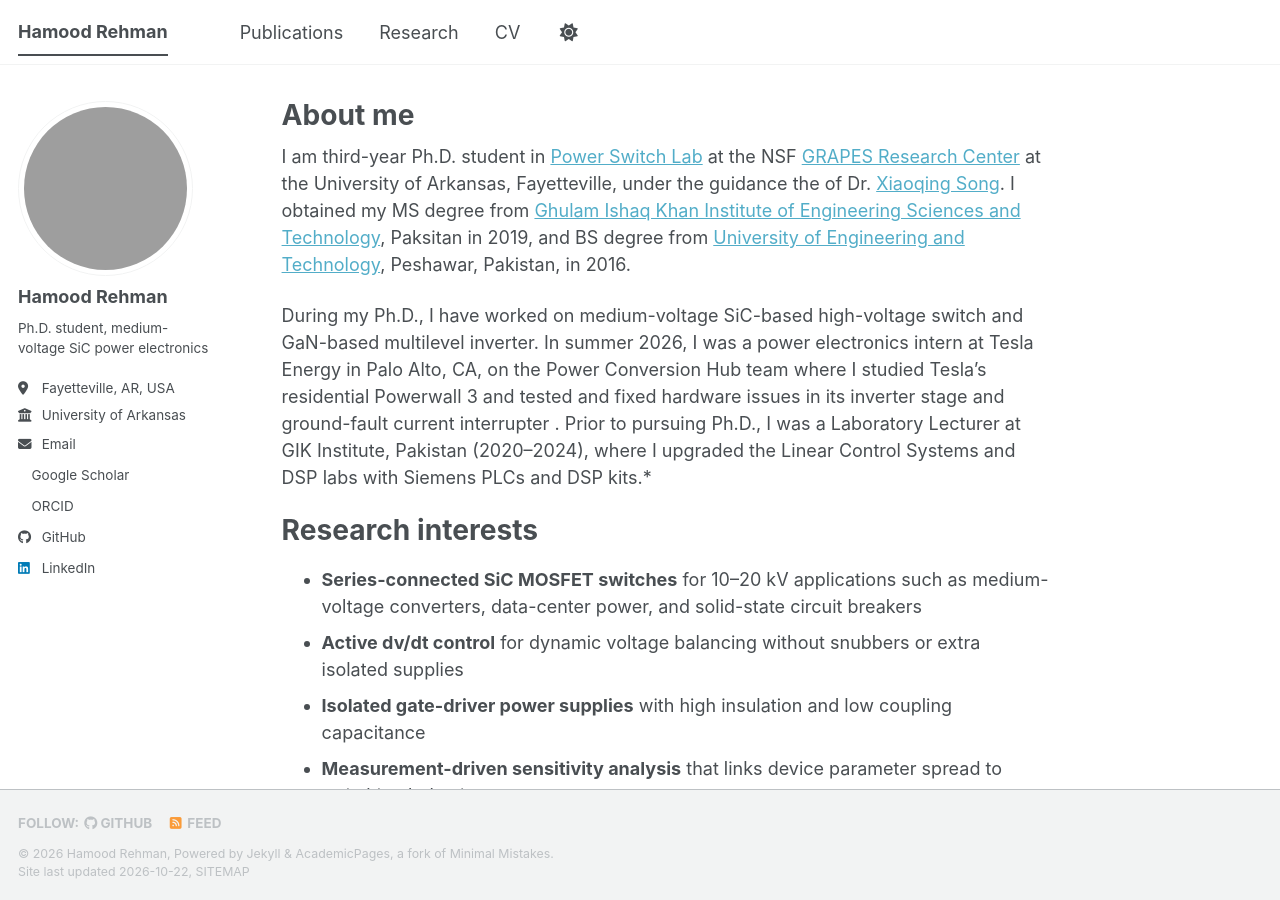
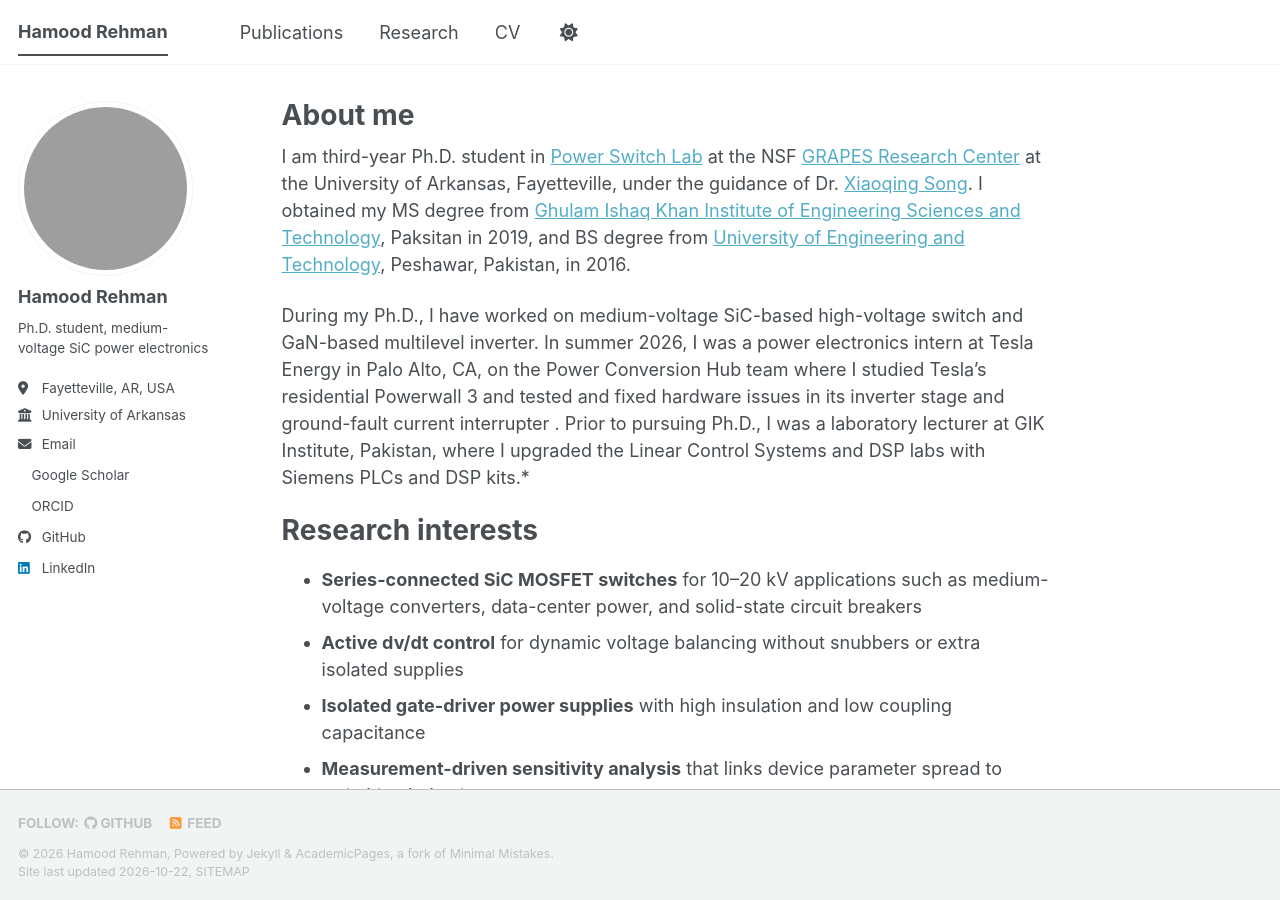
Before and after one commit to hamood-rehman/hamood-rehman.github.io, a Jekyll site: the page built from _pages/about.md, in a window 1280 px wide and 900 px high. Built offline with Jekyll 4.4.1, drawn with Linux system fonts in a browser that asks for light colours; a style sheet for code colours, icons or effects is not loaded; grey boxes are pictures that could not be loaded.

Commit message:
Update about.md

```diff
--- a/_pages/about.md
+++ b/_pages/about.md
@@ -7,9 +7,9 @@ redirect_from:
   - /about.html
 ---
 
-I am third-year Ph.D. student in [Power Switch Lab](https://psl.uark.edu/sample-page/) at the NSF [GRAPES Research Center](https://grapes.uapower.group/)  at the University of Arkansas, Fayetteville, under the guidance the of Dr. [Xiaoqing Song](https://scholar.google.com/citations?user=WZ3UPGAAAAAJ&hl=zh-CN). I obtained my MS degree from [Ghulam Ishaq Khan Institute of Engineering Sciences and Technology](https://giki.edu.pk/), Paksitan in 2019, and BS degree from [University of Engineering and Technology](https://www.uetpeshawar.edu.pk/), Peshawar, Pakistan, in 2016.
+I am third-year Ph.D. student in [Power Switch Lab](https://psl.uark.edu/sample-page/) at the NSF [GRAPES Research Center](https://grapes.uapower.group/)  at the University of Arkansas, Fayetteville, under the guidance of Dr. [Xiaoqing Song](https://scholar.google.com/citations?user=WZ3UPGAAAAAJ&hl=zh-CN). I obtained my MS degree from [Ghulam Ishaq Khan Institute of Engineering Sciences and Technology](https://giki.edu.pk/), Paksitan in 2019, and BS degree from [University of Engineering and Technology](https://www.uetpeshawar.edu.pk/), Peshawar, Pakistan, in 2016.
 
-During my Ph.D., I have worked on medium-voltage SiC-based high-voltage switch and GaN-based multilevel inverter. In summer 2026, I was a power electronics intern at Tesla Energy in Palo Alto, CA, on the Power Conversion Hub team where I studied Tesla's residential Powerwall 3 and tested and fixed hardware issues in its inverter stage and ground-fault current interrupter . Prior to pursuing Ph.D., I was a Laboratory Lecturer at GIK Institute, Pakistan (2020–2024), where I upgraded the Linear Control Systems and DSP labs with Siemens PLCs and DSP kits.*
+During my Ph.D., I have worked on medium-voltage SiC-based high-voltage switch and GaN-based multilevel inverter. In summer 2026, I was a power electronics intern at Tesla Energy in Palo Alto, CA, on the Power Conversion Hub team where I studied Tesla's residential Powerwall 3 and tested and fixed hardware issues in its inverter stage and ground-fault current interrupter . Prior to pursuing Ph.D., I was a laboratory lecturer at GIK Institute, Pakistan, where I upgraded the Linear Control Systems and DSP labs with Siemens PLCs and DSP kits.*
 
 Research interests
 ======
```
